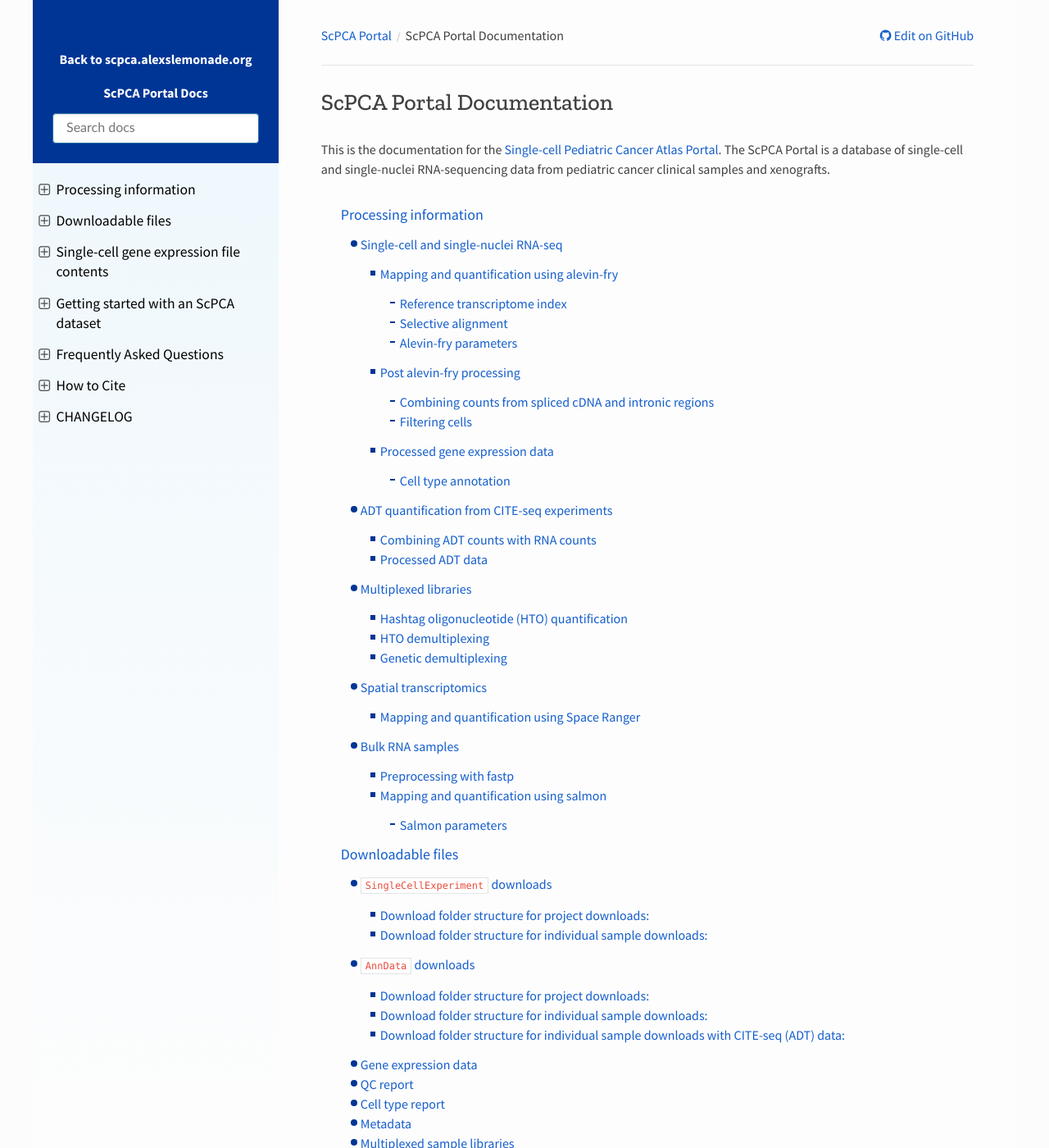
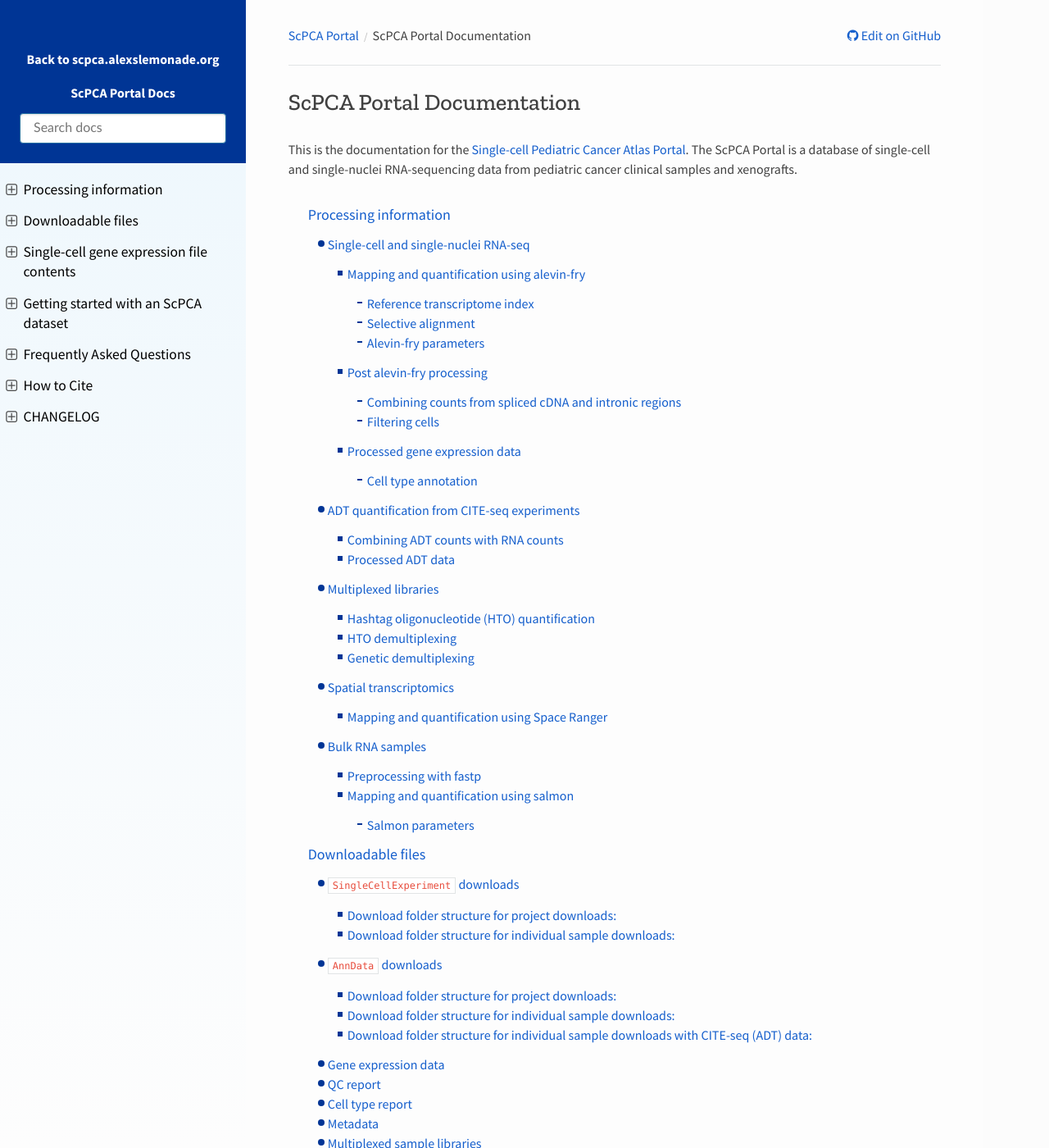
Before and after one commit to DongzeHE/scpca-docs, a Sphinx documentation site: the page built from docs/index.md, in a window 1280 px wide and 1400 px high. Shown: the whole window at 82% size. Built offline with Sphinx 7.4.7 and the Read the Docs theme 2.0.0, drawn with Linux system fonts in a browser that asks for light colours.

Commit message:
Revert "test Nozomi's fix"
This reverts commit bf506e879b3e47139d4c4795d666e300b36aabc3.

```diff
--- a/docs/_static/style.css
+++ b/docs/_static/style.css
@@ -6,9 +6,6 @@
   font-family: 'Source Sans Pro', sans-serif;
   font-weight: 400;
   line-height: 1.5;
-  margin: 0 auto;
-  position: relative;
-  width: 1200px;
 }
 
 .wy-nav-content {
@@ -61,9 +58,7 @@
 }
 
 .wy-nav-side {
-  background: linear-gradient(0deg,#fdfdfd 0%,#edf7fd 100%);
-  max-height: calc(100% - 45px);
-  overflow: auto;
+  background-image: linear-gradient(0deg,#fdfdfd 0%,#edf7fd 100%);
   color: #000000;
 }
 
@@ -195,21 +190,12 @@
   content: "ScPCA Portal"
 }
 
-.rst-versions {
-    position: sticky;
-    top: calc(100% - 45px);
-}
-
 div.version {
   color: white !important;
 }
 
 @media (min-width: 950px) {
-  body {
-    width: 100%;
- }
   .wy-grid-for-nav {
-    position: relative;
     max-width: 1200px;
     margin-left: auto;
     margin-right: auto;
```
